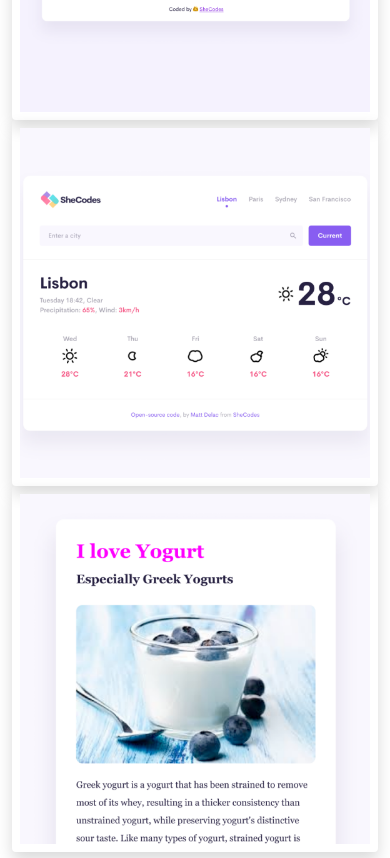
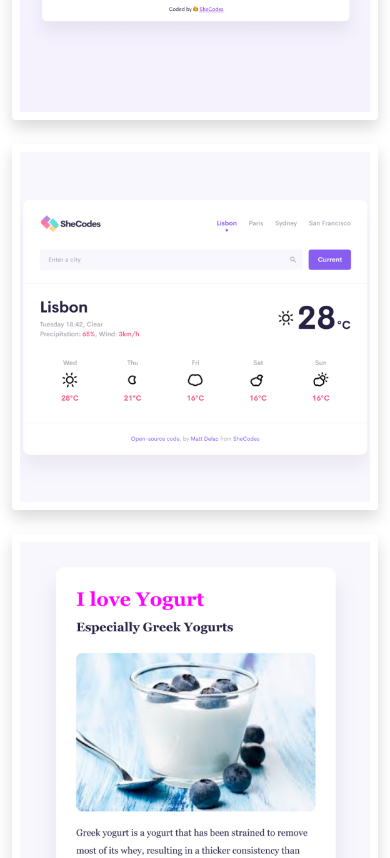
Before and after one commit to Sandrac01/About--me-project, a plain HTML site: page about.html in a window 390 px wide. Shown: the part 662-1520 px from the top of the page. Drawn offline with nearby package versions, Linux system fonts and the light colour scheme.

Commit message:
added margin-bottom to the images on the about.html page

```diff
--- a/about.html
+++ b/about.html
@@ -61,13 +61,13 @@
     </div>
     <div class="container">
       <div class="row">
-        <div class="col-md-4">
+        <div class="col-md-4 mb-4">
           <img src="/images/yoga.png" alt="Fitness-Yoga"  class="img-fluid p-2 shadow rounded" />
         </div>
-        <div class="col-md-4">
+        <div class="col-md-4 mb-4">
           <img src="/images/weather.png" alt="Weather-forecast"   class="img-fluid p-2 shadow rounded" />
         </div>
-        <div class="col-md-4">
+        <div class="col-md-4 mb-4">
           <img src="/images/yogurt.png" alt="Amazing-Greek-Yogurt"   class="img-fluid p-2 shadow rounded" />
         </div>
       </div>
```
